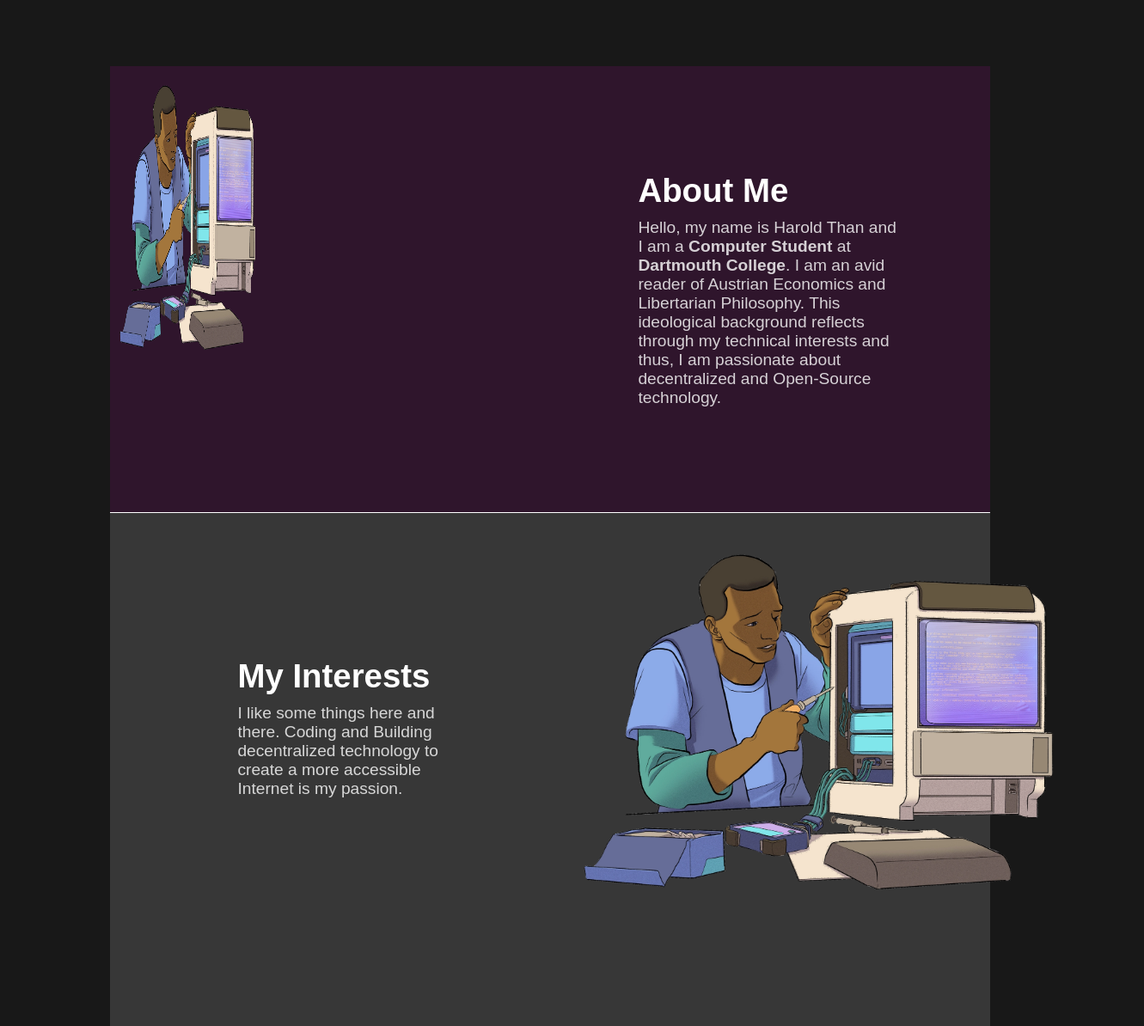
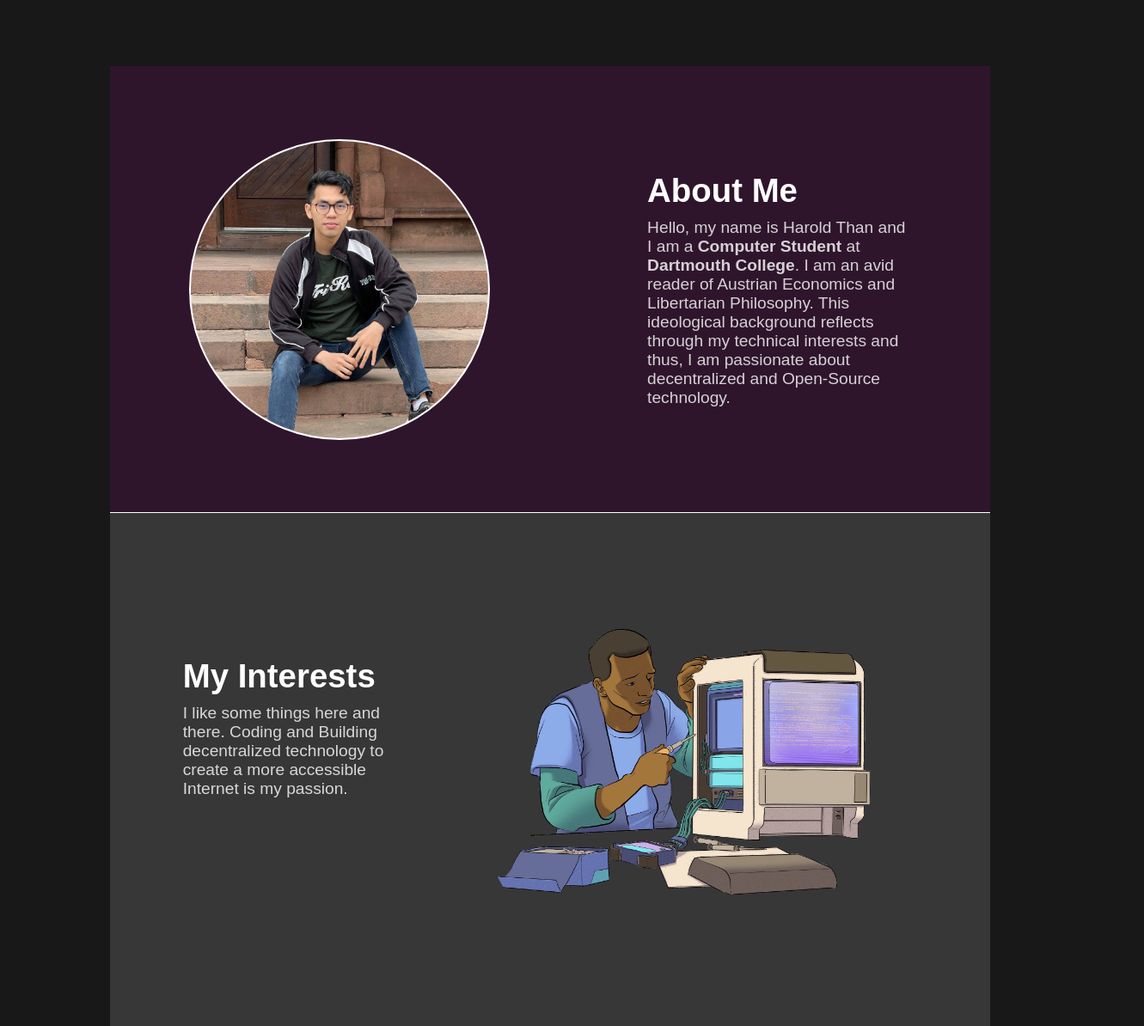
Before and after one commit to thanvinhbaohoang/EthereumOrgLandingPage, a plain HTML site: page index.html in a window 1280 px wide. Shown: the part 1120-2314 px from the top of the page at 86% size, 1331 px wide, since content can reach past the window. Drawn offline with Linux system fonts and the light colour scheme; a web font is replaced by a local one.

Commit message:
Proper Image Size

```diff
--- a/index.html
+++ b/index.html
@@ -104,7 +104,6 @@
     <div class = "about-section">
 
         <div class = "image-container">
-            <img src="hackathon_transparent.webp">
         </div>
         <div class = "about-right">
             <h1>About Me</h1>
@@ -125,7 +124,6 @@
             </div>
 
             <div class = "right">
-                <img src="hackathon_transparent.webp">
             </div>
         </div>
         <div class ="tiles" >
@@ -222,8 +220,9 @@
 
 
 
-    <div class =footer-section></div>
-
+    <footer>
+        <p>Copyright &copy; haroldt.me</p>
+      </footer>
 
 </body>
 </html>
--- a/style.css
+++ b/style.css
@@ -502,7 +502,7 @@ h1 {
     justify-content: space-between;
     background-color: rgba(238, 0, 219, 0.105);
     width: 80%;
-    margin: auto;
+    margin: auto;;
     border-bottom: solid white 1px;
     height: 520px;
 }
@@ -515,17 +515,18 @@ h1 {
 }
 
 .about-section .image-container {
-    display: block;
-    width: 50%;
-}
-.about-section .image-container img{
-  top: 100px;
-    display: flex;
+    width: 350px;
     align-self: center;
-    height: 70%;
-
-
-}
+    justify-content: center;
+    margin: auto;
+    height: 350px;
+    border: solid 2px white;
+    border-radius: 50%;
+    background-image: url("harold.jpg");
+    background-size:contain;
+    background-position:center;
+    border-radius:50%;
+  }
 
 .product-section{
     background-color: rgb(55, 55, 55);
@@ -558,12 +559,18 @@ h1 {
     margin: auto;
 }
 .product-section .product-title-section .right {
-    width: 50%;
+  width: 550px;
+  align-self: center;
+  justify-content: center;
+  margin: auto;
+  height: 550px;
+  border-radius: 50%;
+  background-image: url("hackathon_transparent.webp");
+  background-size:contain;
+  background-position:center;
+  background-repeat: no-repeat;
 }
-.product-section .product-title-section .right img{
-    height: 100%;
-    margin:auto;
-}
+
 .product-section .tiles{
     padding: 40px;
     display: flex;
@@ -705,9 +712,6 @@ h1 {
   background-position:center;
   border-radius:50%;
 }
-.image-container img {
-  width: 200px;
-}
 
 
 input, textarea{
@@ -770,6 +774,11 @@ textarea{
   box-shadow: #ffa365 5px 5px;
 }
 
+footer{
+  display: flex;
+  justify-content: center;
+  padding: 30px;
+}
 
 /* Navbar Transition taken from https://codepen.io/alvarotrigo/pen/XWejzjR*/
 /* Media Query For Mobile Scaling */
```
